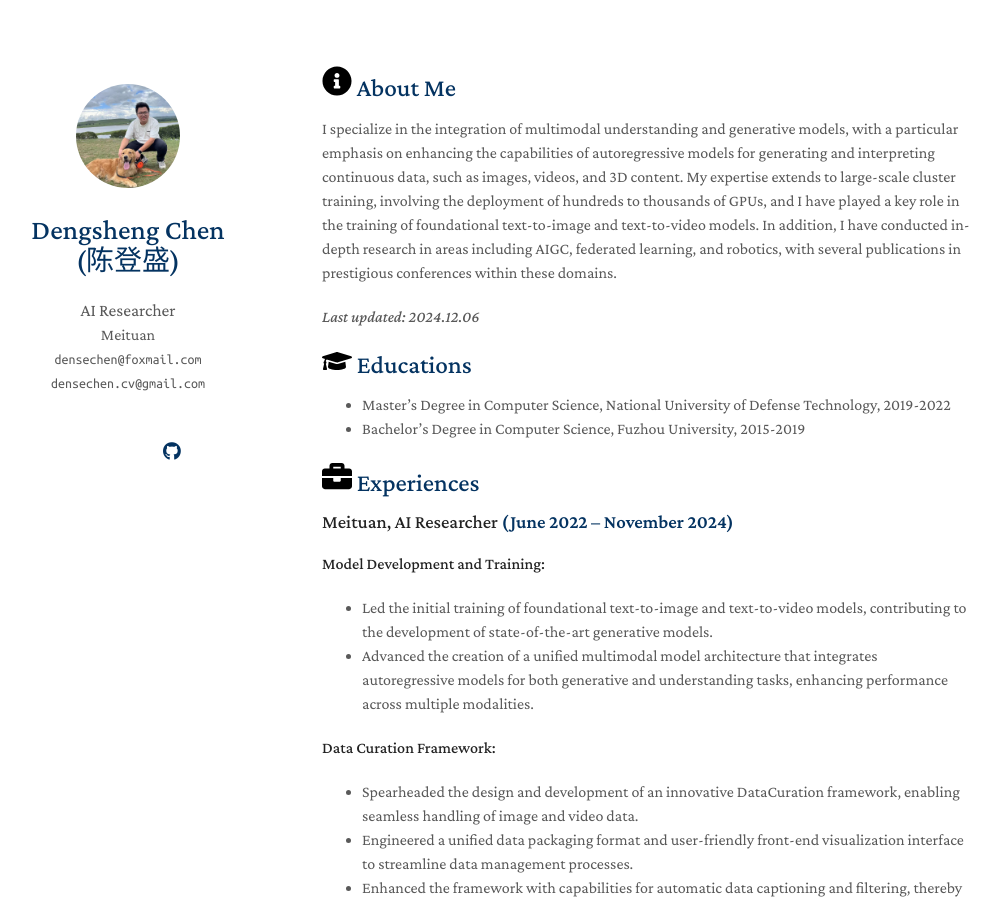
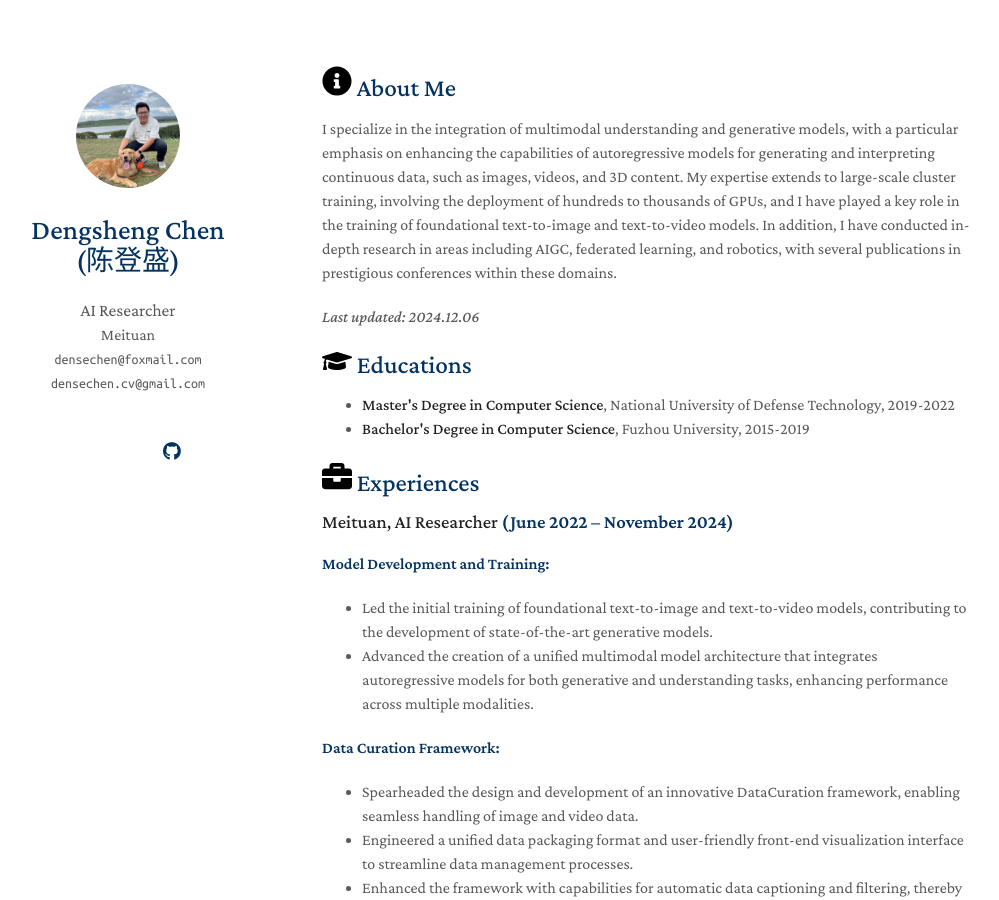
Before and after one commit to densechen/densechen.github.io, a Jekyll site: the page built from index.md, in a window 1280 px wide and 900 px high. Shown: the whole window, without its empty margins (148-1147 px from the left). Built offline with Jekyll 4.4.1, drawn with Linux system fonts in a browser that asks for light colours; a style sheet for code colours, icons or effects is not loaded; our own code applies the rules of GitHub Pages for plain Markdown files.

Commit message:
update index

```diff
--- a/index.md
+++ b/index.md
@@ -2,48 +2,79 @@
 layout: homepage
 ---
 
-## <img src="assets/info-circle-solid.svg" width="30px"> About Me
+<div id="about-me">
+  <h2><img src="assets/info-circle-solid.svg" width="30px"> About Me</h2>
+  <p>
+    I specialize in the integration of multimodal understanding and generative models, with a particular emphasis on enhancing the capabilities of autoregressive models for generating and interpreting continuous data, such as images, videos, and 3D content. My expertise extends to large-scale cluster training, involving the deployment of hundreds to thousands of GPUs, and I have played a key role in the training of foundational text-to-image and text-to-video models. In addition, I have conducted in-depth research in areas including AIGC, federated learning, and robotics, with several publications in prestigious conferences within these domains.
+  </p>
+  <p><em>Last updated: 2024.12.06</em></p>
+</div>
 
-I specialize in the integration of multimodal understanding and generative models, with a particular emphasis on enhancing the capabilities of autoregressive models for generating and interpreting continuous data, such as images, videos, and 3D content. My expertise extends to large-scale cluster training, involving the deployment of hundreds to thousands of GPUs, and I have played a key role in the training of foundational text-to-image and text-to-video models. In addition, I have conducted in-depth research in areas including AIGC, federated learning, and robotics, with several publications in prestigious conferences within these domains.
+<div id="educations">
+  <h2><img src="assets/graduation-cap-solid.svg" width="30px"> Educations</h2>
+  <ul>
+    <li><strong>Master's Degree in Computer Science</strong>, National University of Defense Technology, 2019-2022</li>
+    <li><strong>Bachelor's Degree in Computer Science</strong>, Fuzhou University, 2015-2019</li>
+  </ul>
+</div>
 
-*Last updated: 2024.12.06*
+<div id="experiences">
+  <h2><img src="assets/briefcase-solid.svg" width="30px"> Experiences</h2>
 
-## <img src="assets/graduation-cap-solid.svg" width="30px"> Educations
+  <!-- Meituan -->
+  <div class="experience">
+    <h3><strong>Meituan, AI Researcher</strong> (June 2022 – November 2024)</h3>
+    <div class="experience-details">
+      <h4>Model Development and Training:</h4>
+      <ul>
+        <li>Led the initial training of foundational text-to-image and text-to-video models, contributing to the development of state-of-the-art generative models.</li>
+        <li>Advanced the creation of a unified multimodal model architecture that integrates autoregressive models for both generative and understanding tasks, enhancing performance across multiple modalities.</li>
+      </ul>
+      <h4>Data Curation Framework:</h4>
+      <ul>
+        <li>Spearheaded the design and development of an innovative DataCuration framework, enabling seamless handling of image and video data.</li>
+        <li>Engineered a unified data packaging format and user-friendly front-end visualization interface to streamline data management processes.</li>
+        <li>Enhanced the framework with capabilities for automatic data captioning and filtering, thereby supporting sophisticated text-to-image and text-to-video generation workflows.</li>
+      </ul>
+      <h4>Innovative Applications in Creative Industries:</h4>
+      <ul>
+        <li>Explored and applied Stable Diffusion (SD) and Stable Video Diffusion (SVD) technologies to develop novel solutions for the creative industry.</li>
+        <li>Developed dynamic product imagery and content generation systems with distinctive identifiers, driving intelligent and creative business applications.</li>
+      </ul>
+    </div>
+  </div>
 
-- Master's Degree in Computer Science, National University of Defense Technology, 2019-2022
-- Bachelor's Degree in Computer Science, Fuzhou University, 2015-2019
+  <!-- ByteDance -->
+  <div class="experience">
+    <h3><strong>ByteDance, AI Intern</strong> (January 2021 – December 2021)</h3>
+    <div class="experience-details">
+      <ul>
+        <li>Contributed to algorithm optimization and the development of federated learning systems, enhancing privacy-preserving machine learning techniques and optimizing distributed model training.</li>
+      </ul>
+    </div>
+  </div>
 
-## <img src="assets/briefcase-solid.svg" width="30px"> Experiences
+  <!-- Ecovacs Nanjing AI Research Institute -->
+  <div class="experience">
+    <h3><strong>Ecovacs Nanjing AI Research Institute, AI Intern</strong> (January 2019 – August 2019)</h3>
+    <div class="experience-details">
+      <ul>
+        <li>Worked on Simultaneous Localization and Mapping (SLAM) for autonomous robots, focusing on dense indoor environment construction for advanced sweeping robots, improving navigation and efficiency.</li>
+      </ul>
+    </div>
+  </div>
 
-### **Meituan, AI Researcher** (June 2022 – November 2024)
+  <!-- Tencent AI Lab -->
+  <div class="experience">
+    <h3><strong>Tencent AI Lab, AI Intern</strong> (June 2018 – December 2018)</h3>
+    <div class="experience-details">
+      <ul>
+        <li>Developed depth fusion techniques for 3D face reconstruction using the iPhone depth camera, contributing to improvements in facial recognition and augmented reality applications.</li>
+      </ul>
+    </div>
+  </div>
+</div>
 
-**Model Development and Training:**
-
-- Led the initial training of foundational text-to-image and text-to-video models, contributing to the development of state-of-the-art generative models.
-- Advanced the creation of a unified multimodal model architecture that integrates autoregressive models for both generative and understanding tasks, enhancing performance across multiple modalities.
-
-**Data Curation Framework:**
-
-- Spearheaded the design and development of an innovative DataCuration framework, enabling seamless handling of image and video data.
-- Engineered a unified data packaging format and user-friendly front-end visualization interface to streamline data management processes.
-- Enhanced the framework with capabilities for automatic data captioning and filtering, thereby supporting sophisticated text-to-image and text-to-video generation workflows.
-
-**Innovative Applications in Creative Industries:**
-
-- Explored and applied Stable Diffusion (SD) and Stable Video Diffusion (SVD) technologies to develop novel solutions for the creative industry.
-- Developed dynamic product imagery and content generation systems with distinctive identifiers, driving intelligent and creative business applications.
-
-### **ByteDance, AI Intern** (January 2021 – December 2021)
-
-- Contributed to algorithm optimization and the development of federated learning systems, enhancing privacy-preserving machine learning techniques and optimizing distributed model training.
-
-### **Ecovacs Nanjing AI Research Institute, AI Intern** (January 2019 – August 2019)
-
-- Worked on Simultaneous Localization and Mapping (SLAM) for autonomous robots, focusing on dense indoor environment construction for advanced sweeping robots, improving navigation and efficiency.
-
-### **Tencent AI Lab, AI Intern** (June 2018 – December 2018)
-
-- Developed depth fusion techniques for 3D face reconstruction using the iPhone depth camera, contributing to improvements in facial recognition and augmented reality applications.
 
 {% include_relative _includes/publications.md %}
 
```
